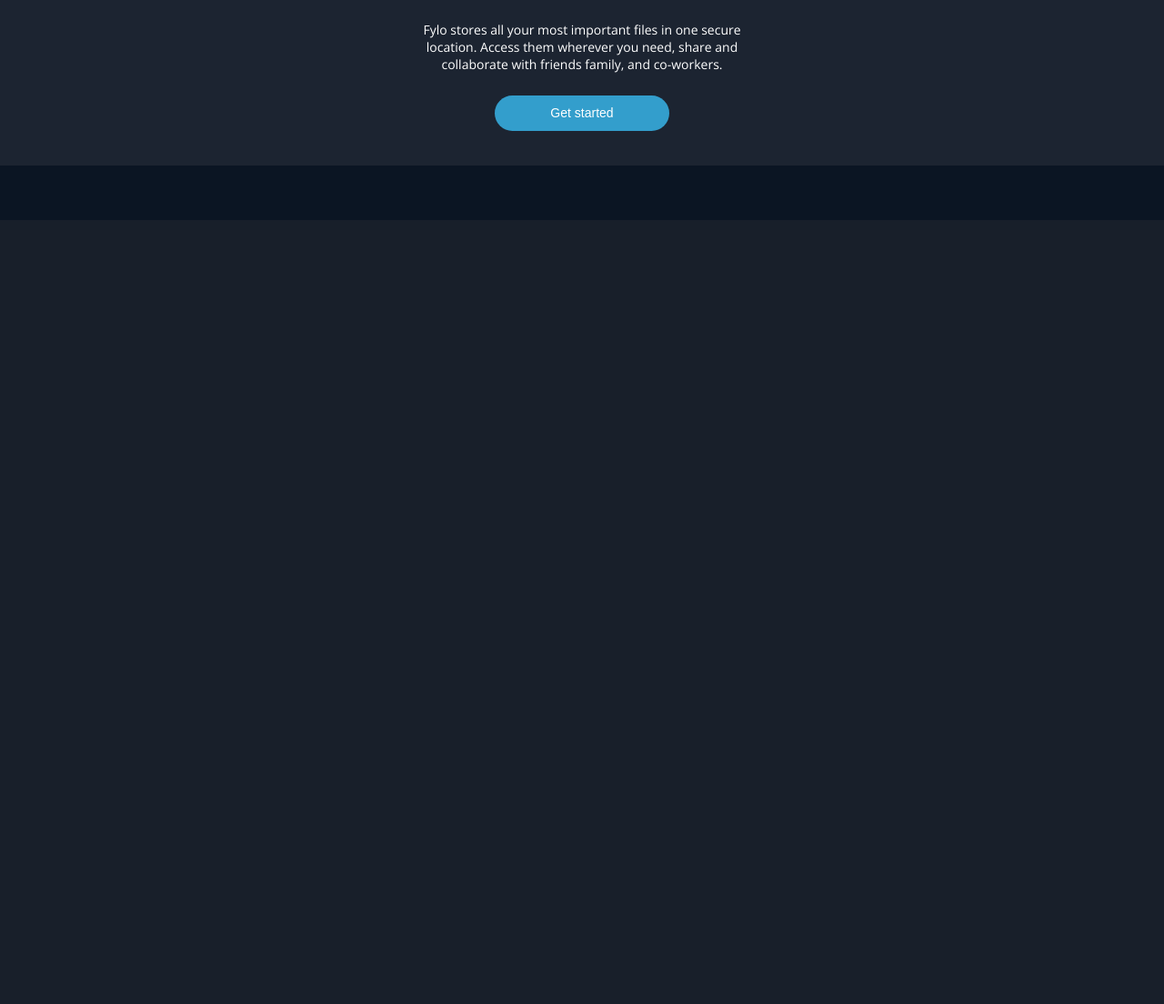
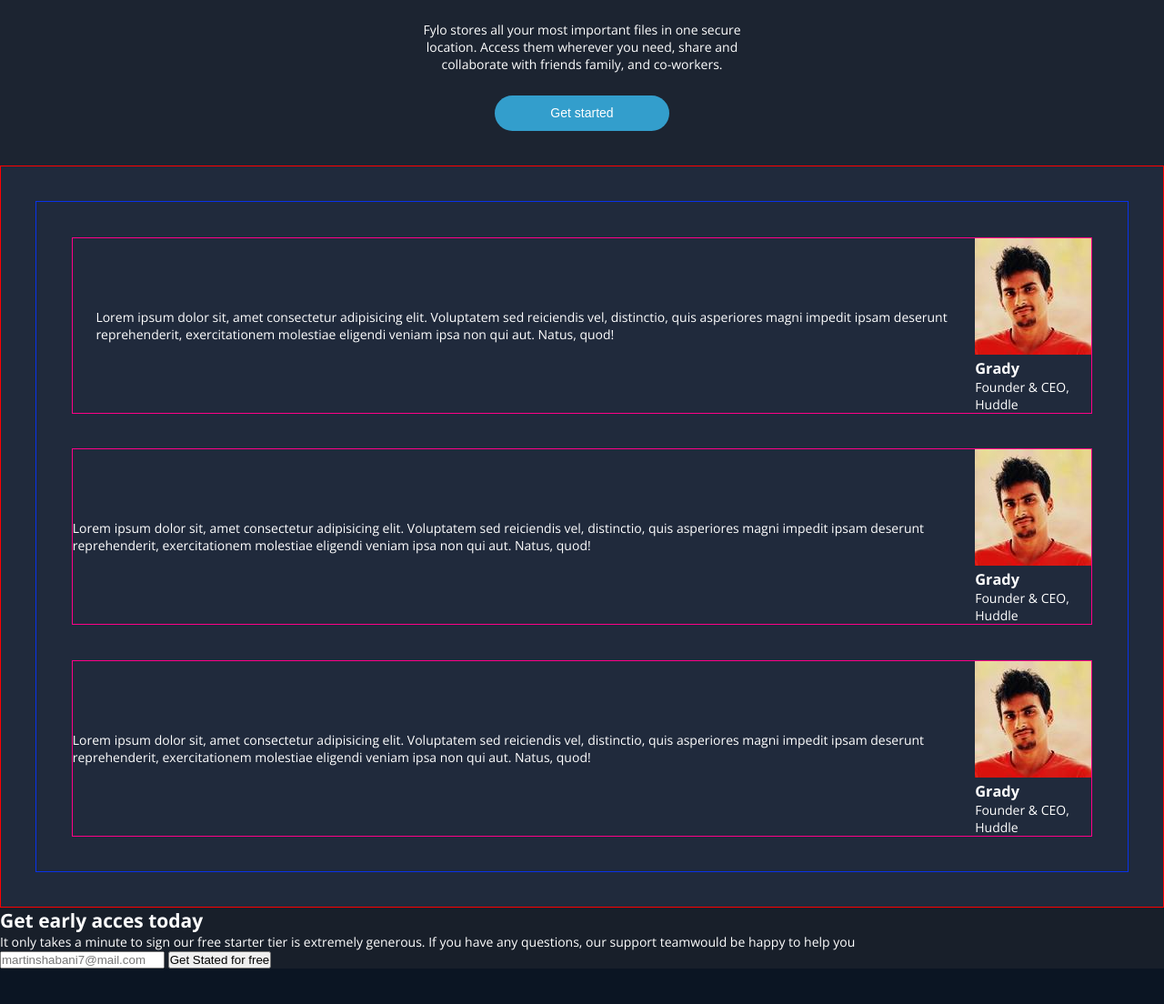
Before and after one commit to Grady243/site-vitrine-groupe, a plain HTML site: page index.html in a window 1280 px wide. Shown: the part 774-1878 px from the top of the page at 91% size. Before the commit the page ends 1016 px from the top, so only its background shows below. Drawn offline with nearby package versions, Linux system fonts and the light colour scheme.

Commit message:
feat:initialize testimonials

```diff
--- a/assets/css/style.css
+++ b/assets/css/style.css
@@ -161,6 +161,25 @@
 /* ----- TESTIMONIALS ----- */
 #testimonials {
   background-color: var(--color-navy-800);
+  border: 1px solid red;
+  padding: 3vw;
+}
+
+.container_testimonials{
+  border: 1px solid rgb(9, 50, 233);
+  display: flex;
+  flex-direction: column;
+  justify-content: center;
+  align-items: center;
+  gap: 3vw;
+  padding: 3vw;
+}
+.cart_testmonials{
+  border: 1px solid rgb(255, 0, 136);
+  display: flex;
+  justify-content: center;
+  align-items: center;
+  gap: 2vw;
 }
 
 /* ----- CONTACT ----- */
--- a/index.html
+++ b/index.html
@@ -59,8 +59,49 @@
        TESTIMONIALS
   ======================= -->
   <section id="testimonials">
-    <div class="container">
-      <!-- Contenu Testimonials -->
+    <div class="container_testimonials">
+      <div class="cart_testmonials">
+        <div class="testmonial"></div>
+         <div class="cart_text">
+          <p>Lorem ipsum dolor sit, amet consectetur adipisicing elit. Voluptatem sed reiciendis
+             vel, distinctio, quis asperiores magni impedit ipsam deserunt reprehenderit,
+             exercitationem molestiae eligendi veniam ipsa non qui aut. Natus, quod!
+          </p>
+         </div>
+         <div class="cart_img">
+          <img src="assets/images/profile-1.jpg" alt="">
+          <h3>Grady</h3>
+          <span>Founder & CEO, Huddle</span>
+         </div>
+      </div>
+
+      <div class="cart_testmonials">
+         <div class="cart_text">
+          <p>Lorem ipsum dolor sit, amet consectetur adipisicing elit. Voluptatem sed reiciendis
+             vel, distinctio, quis asperiores magni impedit ipsam deserunt reprehenderit,
+             exercitationem molestiae eligendi veniam ipsa non qui aut. Natus, quod!
+          </p>
+         </div>
+         <div class="cart_img">
+          <img src="assets/images/profile-1.jpg" alt="">
+          <h3>Grady</h3>
+          <span>Founder & CEO, Huddle</span>
+         </div>
+      </div>
+
+      <div class="cart_testmonials">
+         <div class="cart_text">
+          <p>Lorem ipsum dolor sit, amet consectetur adipisicing elit. Voluptatem sed reiciendis
+             vel, distinctio, quis asperiores magni impedit ipsam deserunt reprehenderit,
+             exercitationem molestiae eligendi veniam ipsa non qui aut. Natus, quod!
+          </p>
+         </div>
+         <div class="cart_img">
+          <img src="assets/images/profile-1.jpg" alt="">
+          <h3>Grady</h3>
+          <span>Founder & CEO, Huddle</span>
+         </div>
+      </div>
     </div>
   </section>
 
@@ -70,6 +111,12 @@
   <section id="contact">
     <div class="container">
       <!-- Contenu Contact -->
+       <h2>Get early acces today</h2>
+       <p>It only takes a minute to sign our free starter tier is extremely generous.
+          If you have any questions, our support teamwould be happy to help you
+       </p>
+       <div class="form_contact">
+       <input type="email" placeholder="martinshabani7@mail.com"> <button>Get Stated for free</button>
     </div>
   </section>
 
```
